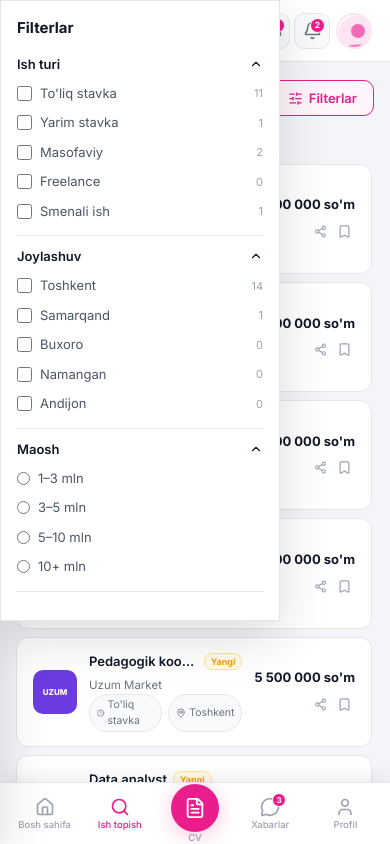
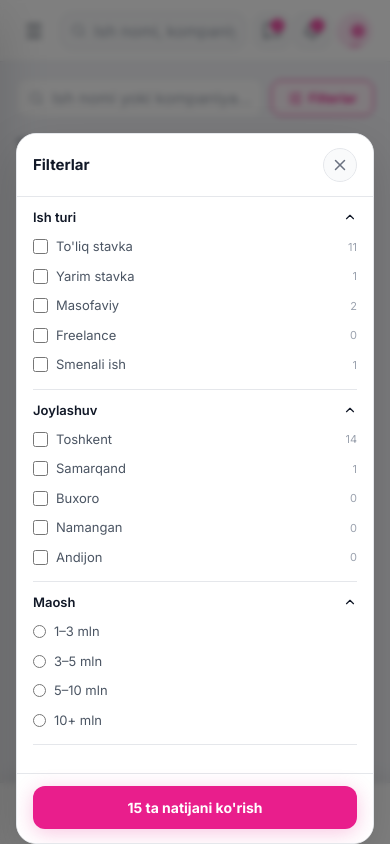
Before and after one commit to Omaddevs/ayolkaryera-webapp, a React (Vite) app: page /jobs in a window 390 px wide. Both pictures are taken after a click on the button "Filterlar". Shown: the top 844 px of the page. Built offline with nearby package versions, Linux system fonts and the light colour scheme.

Commit message:
Improve mobile jobs filter panel layout and styling.
Position filter sheet below the header with rounded card UI, backdrop, close/apply actions, and scroll lock.

Co-authored-by: Cursor <cursoragent@cursor.com>

```diff
--- a/src/pages/Jobs.jsx
+++ b/src/pages/Jobs.jsx
@@ -85,7 +85,7 @@ export default function Jobs() {
   }, [params]);
 
   useEffect(() => {
-    if (!selected) return undefined;
+    if (!selected && !showFilters) return undefined;
 
     const scrollParent = document.querySelector('.page-shell');
     const prevOverflow = scrollParent?.style.overflow ?? '';
@@ -94,7 +94,7 @@ export default function Jobs() {
     return () => {
       if (scrollParent) scrollParent.style.overflow = prevOverflow;
     };
-  }, [selected]);
+  }, [selected, showFilters]);
 
   return (
     <div className={`${s.page} ${selected ? s.pageDetailOpen : ''}`}>
@@ -123,13 +123,34 @@ export default function Jobs() {
       </div>
 
       <div className={s.body}>
-        {/* ── Filter panel ── */}
+        {showFilters && (
+          <button
+            type="button"
+            className={s.filterBackdrop}
+            onClick={() => setShowFilters(false)}
+            aria-label="Filtrlarni yopish"
+          />
+        )}
+
         <aside className={`${s.filterPanel} ${showFilters ? s.filterOpen : ''}`}>
           <div className={s.filterHead}>
             <span className={s.filterTitle}>Filterlar</span>
-            {hasFilters && <button className={s.clearBtn} onClick={clearAll}>Tozalash</button>}
+            <div className={s.filterHeadActions}>
+              {hasFilters && (
+                <button type="button" className={s.clearBtn} onClick={clearAll}>Tozalash</button>
+              )}
+              <button
+                type="button"
+                className={s.filterClose}
+                onClick={() => setShowFilters(false)}
+                aria-label="Yopish"
+              >
+                <X size={18} />
+              </button>
+            </div>
           </div>
 
+          <div className={s.filterBody}>
           <FilterGroup title="Ish turi">
             {types.map(t => (
               <label key={t} className={s.checkRow}>
@@ -158,6 +179,13 @@ export default function Jobs() {
               </label>
             ))}
           </FilterGroup>
+          </div>
+
+          <div className={s.filterFooter}>
+            <button type="button" className={s.filterApply} onClick={() => setShowFilters(false)}>
+              {filtered.length} ta natijani ko'rish
+            </button>
+          </div>
         </aside>
 
         {/* ── Job list ── */}
--- a/src/pages/Jobs.module.css
+++ b/src/pages/Jobs.module.css
@@ -82,6 +82,14 @@
   align-items: center;
   justify-content: space-between;
   margin-bottom: 16px;
+  gap: 10px;
+}
+
+.filterHeadActions {
+  display: flex;
+  align-items: center;
+  gap: 8px;
+  flex-shrink: 0;
 }
 
 .filterTitle { font-size: 15px; font-weight: 700; color: var(--text); }
@@ -90,6 +98,61 @@
   font-size: 12px;
   color: var(--primary);
   font-weight: 600;
+  padding: 6px 10px;
+  border-radius: var(--r-sm);
+  transition: background var(--t);
+}
+
+.clearBtn:hover {
+  background: var(--primary-bg);
+}
+
+.filterClose {
+  display: none;
+  width: 34px;
+  height: 34px;
+  border-radius: 50%;
+  align-items: center;
+  justify-content: center;
+  color: var(--text-3);
+  border: 1px solid var(--border);
+  background: var(--surface-2);
+  transition: all var(--t);
+}
+
+.filterClose:hover {
+  color: var(--text);
+  border-color: var(--primary-20);
+  background: var(--primary-bg);
+}
+
+.filterBody {
+  flex: 1;
+  min-height: 0;
+}
+
+.filterFooter {
+  display: none;
+}
+
+.filterApply {
+  width: 100%;
+  padding: 13px 16px;
+  background: var(--primary);
+  color: #fff;
+  font-size: 14px;
+  font-weight: 700;
+  border-radius: var(--r-md);
+  box-shadow: var(--shadow-primary);
+  transition: background var(--t);
+}
+
+.filterApply:hover {
+  background: var(--primary-dark);
+}
+
+.filterBackdrop {
+  display: none;
 }
 
 .checkRow {
@@ -454,8 +517,77 @@
 
 /* Responsive */
 @media (max-width: 1023px) {
+  .filterBackdrop {
+    display: block;
+    position: fixed;
+    inset: 0;
+    z-index: 350;
+    background: rgba(0, 0, 0, 0.5);
+    backdrop-filter: blur(3px);
+    border: none;
+    cursor: pointer;
+    animation: fadeBackdrop 0.2s ease;
+  }
+
+  @keyframes fadeBackdrop {
+    from { opacity: 0; }
+    to { opacity: 1; }
+  }
+
   .filterPanel { display: none; }
-  .filterOpen { display: block; position: fixed; top: 0; left: 0; bottom: 0; z-index: 200; border-radius: 0; border-right: 1px solid var(--border); box-shadow: var(--shadow-lg); width: 280px; }
+
+  .filterOpen {
+    display: flex;
+    flex-direction: column;
+    position: fixed;
+    top: calc(var(--header-h) + 80px);
+    left: max(14px, env(safe-area-inset-left, 0px));
+    right: max(14px, env(safe-area-inset-right, 0px));
+    bottom: calc(var(--mobile-nav-h) + env(safe-area-inset-bottom, 0px) + 16px);
+    width: auto;
+    max-width: 360px;
+    margin-right: auto;
+    z-index: 400;
+    border-radius: var(--r-xl);
+    border: 1px solid var(--border);
+    box-shadow: var(--shadow-lg);
+    padding: 0;
+    overflow: hidden;
+    animation: filterSlideIn 0.28s cubic-bezier(0.175, 0.885, 0.32, 1.05);
+  }
+
+  @keyframes filterSlideIn {
+    from { transform: translateY(12px); opacity: 0; }
+    to { transform: translateY(0); opacity: 1; }
+  }
+
+  .filterHead {
+    margin-bottom: 0;
+    padding: 14px 16px;
+    border-bottom: 1px solid var(--border);
+    background: var(--surface);
+    flex-shrink: 0;
+  }
+
+  .filterClose {
+    display: flex;
+  }
+
+  .filterBody {
+    overflow-y: auto;
+    padding: 12px 16px 16px;
+    overscroll-behavior: contain;
+    -webkit-overflow-scrolling: touch;
+  }
+
+  .filterFooter {
+    display: block;
+    flex-shrink: 0;
+    padding: 12px 16px 14px;
+    border-top: 1px solid var(--border);
+    background: var(--surface);
+  }
+
   .listShrink { max-width: 100%; }
 
   .pageDetailOpen {
@@ -499,6 +631,13 @@
   .topBar { flex-wrap: wrap; gap: 8px; width: 100%; }
   .searchWrap { min-width: 0; flex: 1; width: 100%; }
   .sortWrap { display: none; }
+
+  .filterOpen {
+    top: calc(var(--header-h) + 100px);
+    left: max(var(--page-px), env(safe-area-inset-left, 0px));
+    right: max(var(--page-px), env(safe-area-inset-right, 0px));
+    max-width: none;
+  }
 }
 
 @media (max-width: 600px) {
```
